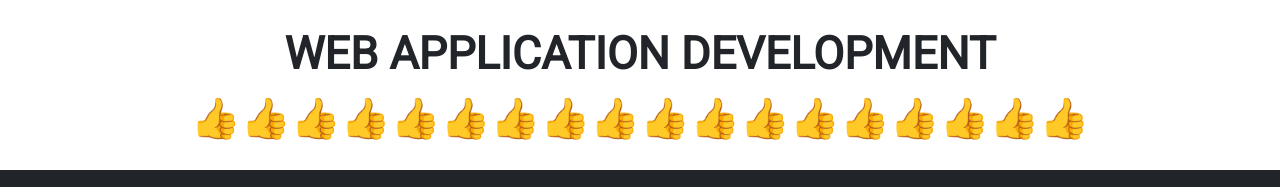
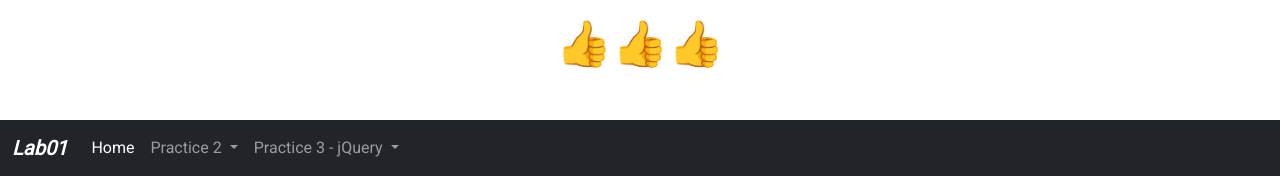
Before and after one commit to hoanganhquang/web-application-development-labs, a PHP site: page / in a window 1280 px wide. Shown: the top 187 px of the page. Run offline with PHP 8.4, Linux system fonts and the light colour scheme.

Commit message:
add lab01

```diff
--- a/lab01/assets/css/style.css
+++ b/lab01/assets/css/style.css
@@ -73,6 +73,3 @@ h2 {
   font-weight: 900;
   margin-bottom: 1px;
 }
-.title1 {
-  font-size: 40px;
-}
--- a/lab01/index.html
+++ b/lab01/index.html
@@ -20,9 +20,9 @@
     <link rel="stylesheet" href="./assets/css/style.css" />
   </head>
   <body>
-    <div class="jumbotron text-center" style="margin: 20px; margin-bottom: 50px; background-color: white;">
-      <p class="title">WEB APPLICATION DEVELOPMENT</p>
-      <p class="title1">👍👍👍👍👍👍👍👍👍👍👍👍👍👍👍👍👍👍</p>
+    <div class="jumbotron text-center" style="margin: 10px; background-color: white;">
+      <p class="title">👍👍👍</p>
+
     </div>
     <nav class="narr navbar navbar-expand-lg navbar-dark bg-dark">
       <div class="container-fluid">
```
